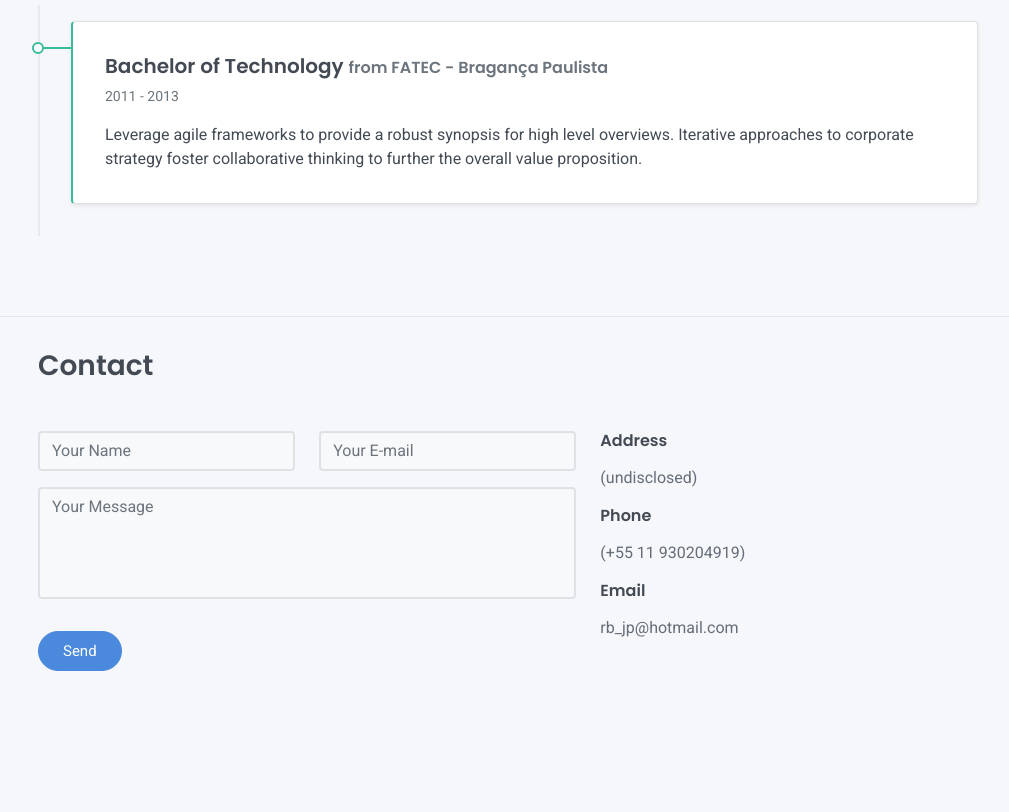
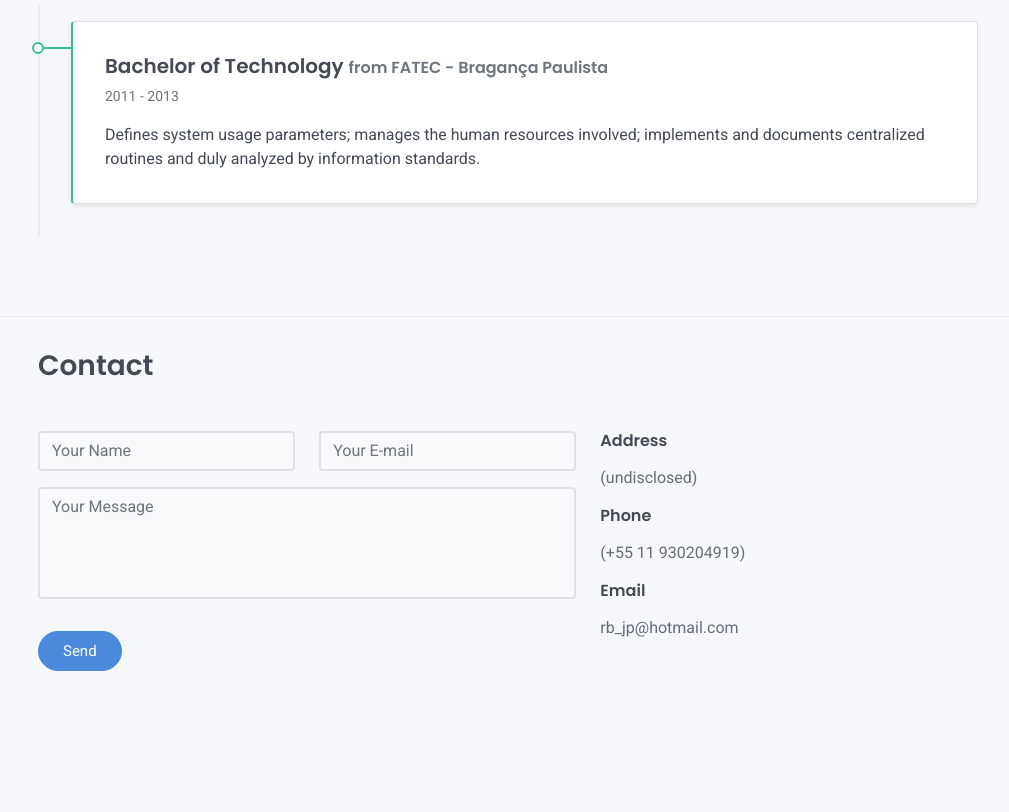
Before and after one commit to RubensPJ/MyWebCV, a plain HTML site: page index.html in a window 1280 px wide. Shown: the part 2000-2812 px from the top of the page, without its empty margins (132-1141 px from the left). Drawn offline with Linux system fonts and the light colour scheme.

Commit message:
Update index.html

```diff
--- a/index.html
+++ b/index.html
@@ -170,7 +170,7 @@
         <div class="card-body">
           <div class="h5 mb-1">Bachelor of Technology <span class="text-muted h6">from FATEC - Bragança Paulista</span></div>
           <div class="text-muted text-small mb-2">2011 - 2013</div>
-          <div>Leverage agile frameworks to provide a robust synopsis for high level overviews. Iterative approaches to corporate strategy foster collaborative thinking to further the overall value proposition.</div>
+          <div>Defines system usage parameters; manages the human resources involved; implements and documents centralized routines and duly analyzed by information standards.</div>
         </div>
       </div>
 <!--       <div class="timeline-card timeline-card-success card shadow-sm">
```
